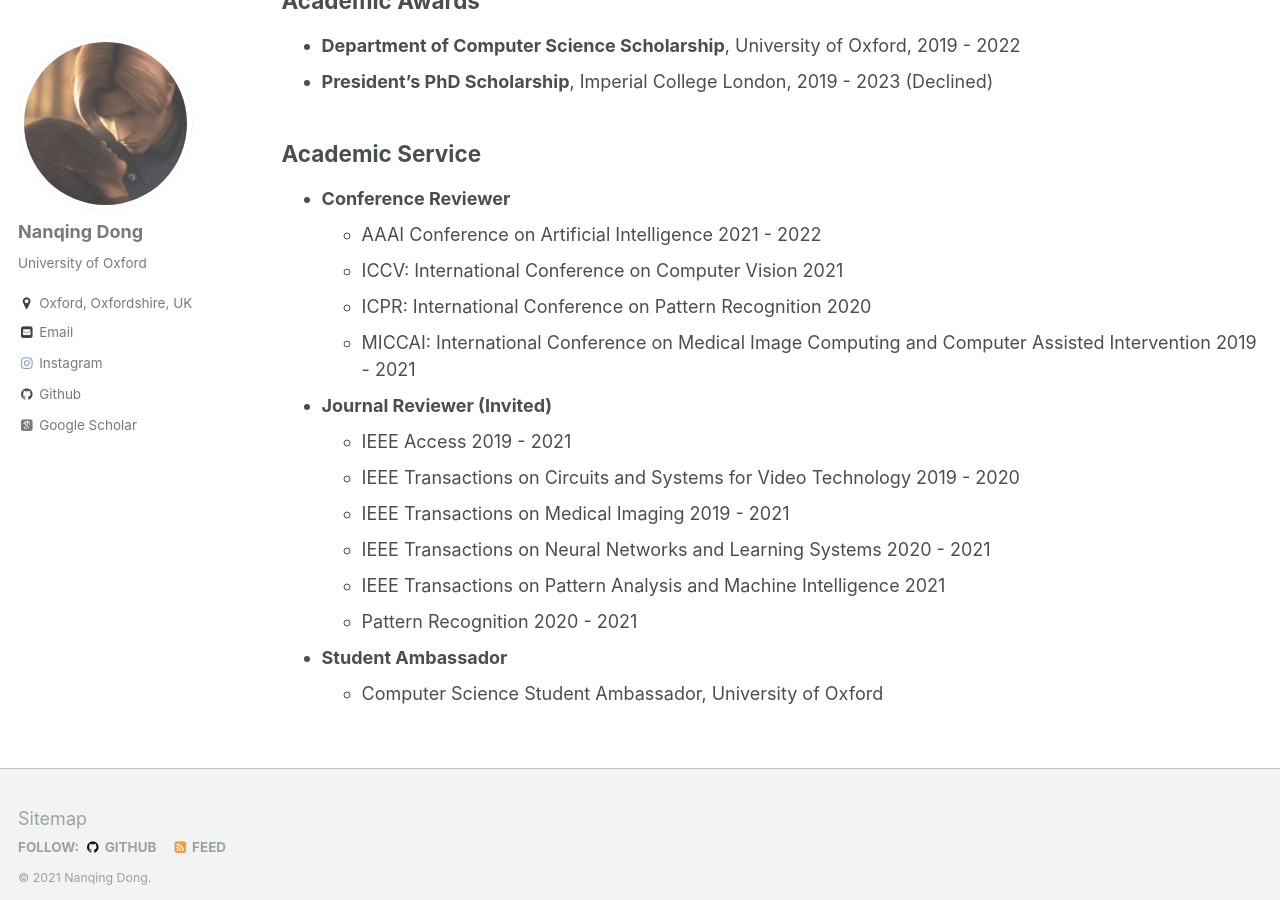
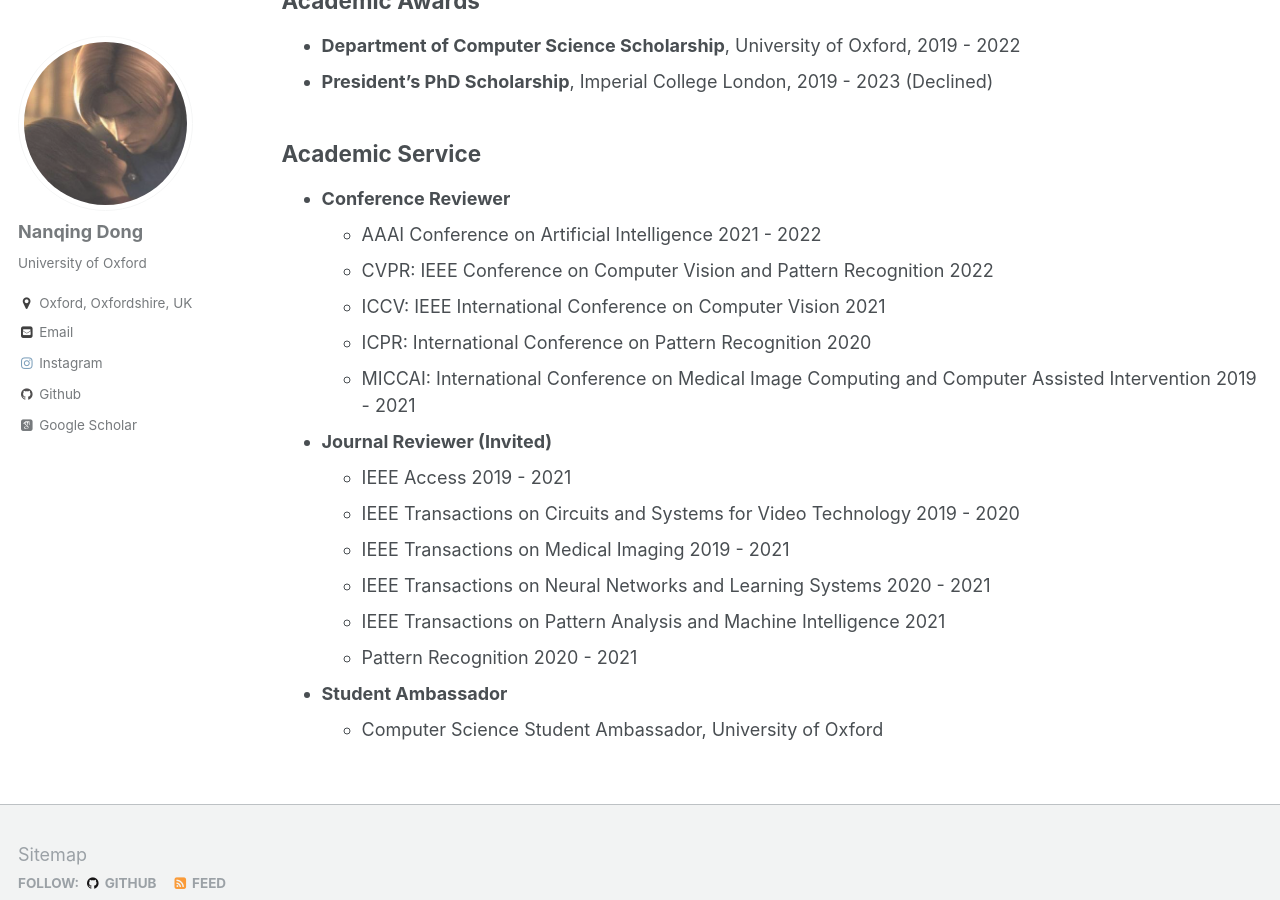
Before and after one commit to eveningdong/eveningdong.github.io, a Jekyll site: the page built from _pages/academic.md, in a window 1280 px wide and 900 px high, scrolled down 1539 px. Built offline with Jekyll 4.4.1, drawn with Linux system fonts in a browser that asks for light colours; some web fonts are replaced.

Commit message:
add cvpr

```diff
--- a/_pages/academic.md
+++ b/_pages/academic.md
@@ -48,7 +48,8 @@
 ## Academic Service
 * **Conference Reviewer**
   + AAAI Conference on Artificial Intelligence 2021 - 2022
-  + ICCV: International Conference on Computer Vision 2021
+  + CVPR: IEEE Conference on Computer Vision and Pattern Recognition 2022
+  + ICCV: IEEE International Conference on Computer Vision 2021
   + ICPR: International Conference on Pattern Recognition 2020
   + MICCAI: International Conference on Medical Image Computing and Computer Assisted Intervention 2019 - 2021
 
```
